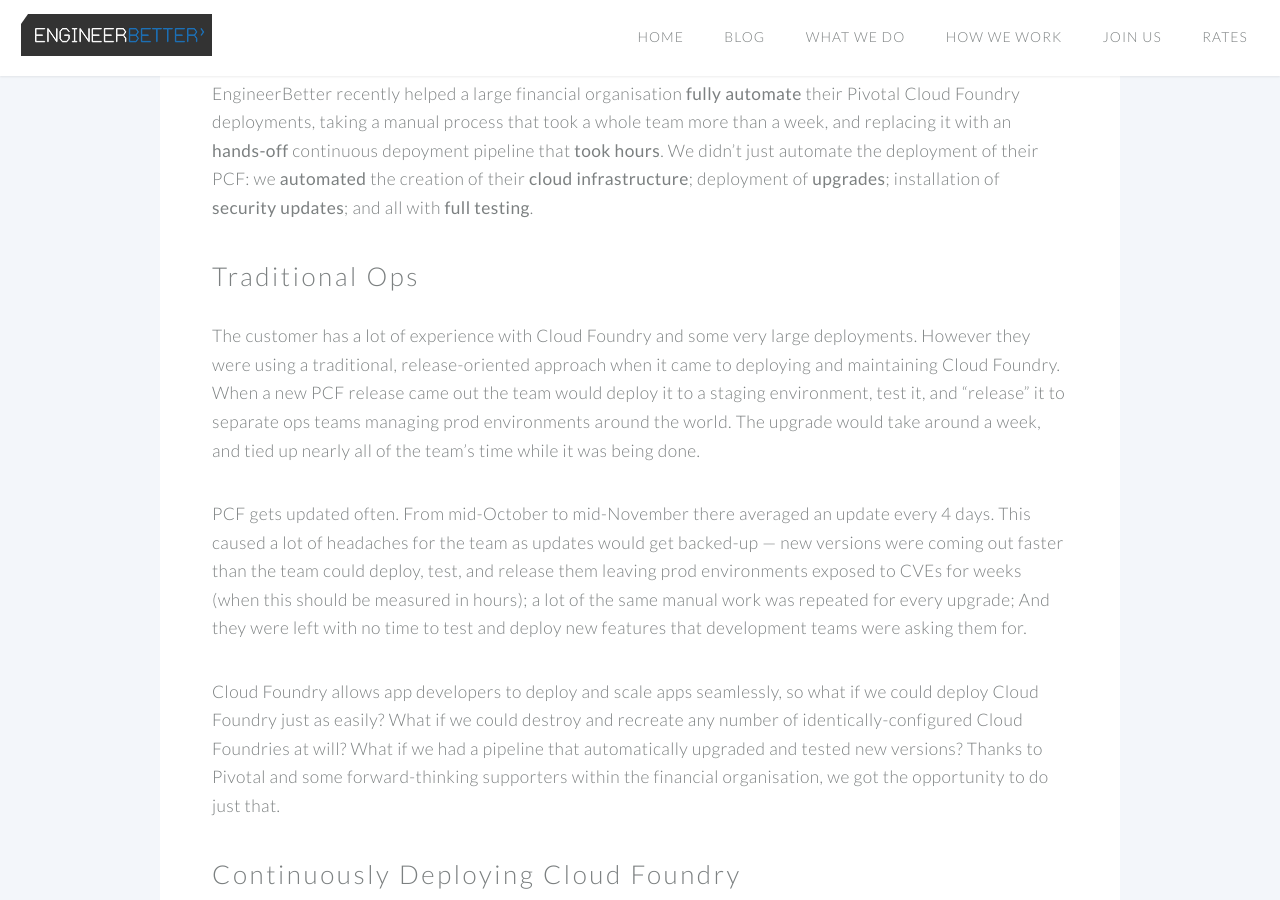
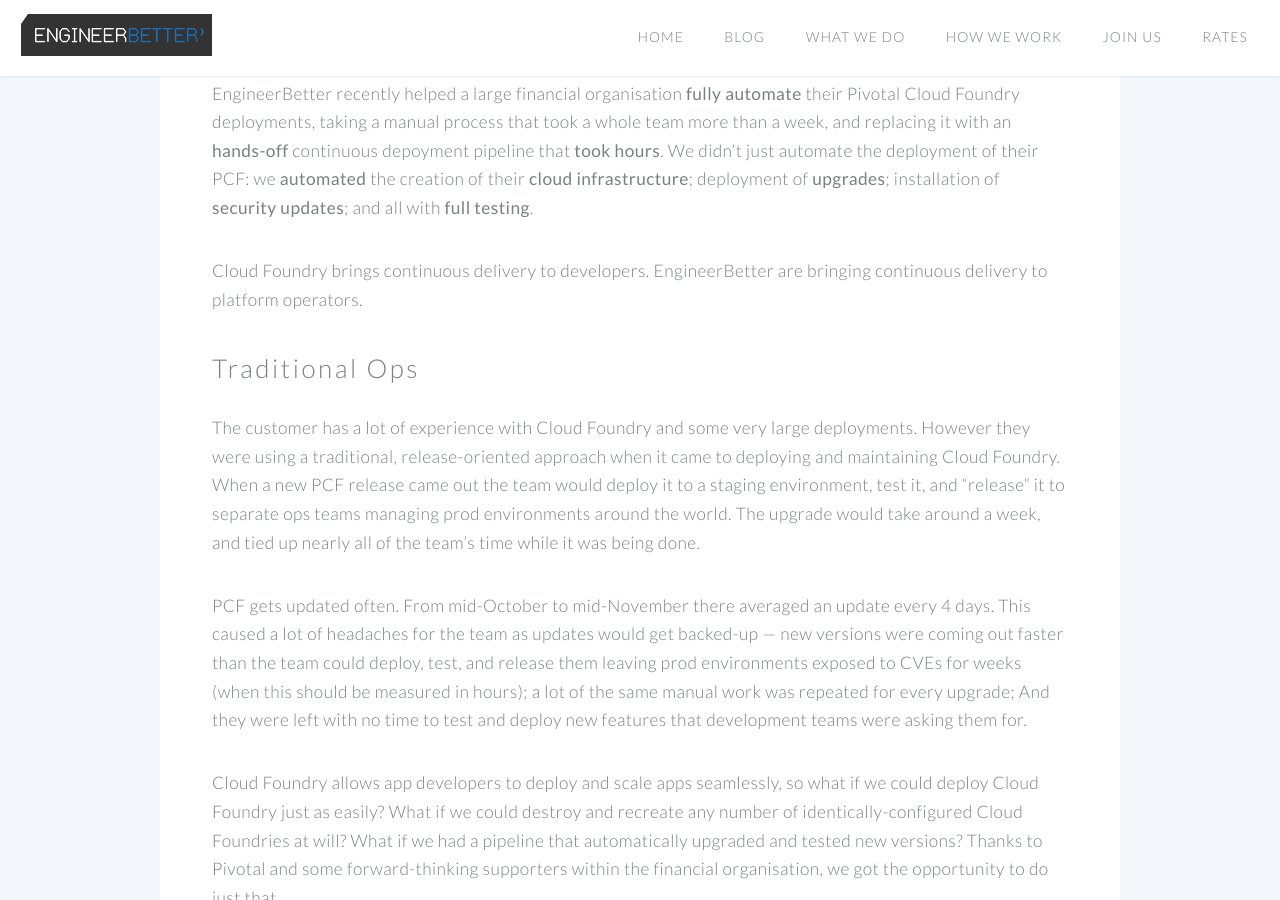
Before and after one commit to DanielJonesEB/engineerbetter.com, a Jekyll site: the page built from _posts/2016-12-14-continuously-deploying-pivotal-cloudfoundry.markdown, in a window 1280 px wide and 900 px high, scrolled down 1016 px. Built offline with Jekyll 4.4.1, drawn with Linux system fonts in a browser that asks for light colours; comment, search, counter and statistics services are not loaded.

Commit message:
gratuitous marketing awfulness that's not very British

```diff
--- a/_posts/2016-12-14-continuously-deploying-pivotal-cloudfoundry.markdown
+++ b/_posts/2016-12-14-continuously-deploying-pivotal-cloudfoundry.markdown
@@ -8,6 +8,8 @@
 <img src="/images/blog/continuous-delivery-ice-cream-factory.jpg" class="image fit">
 
 EngineerBetter recently helped a large financial organisation **fully automate** their Pivotal Cloud Foundry deployments, taking a manual process that took a whole team more than a week, and replacing it with an **hands-off** continuous depoyment pipeline that **took hours**. We didn't just automate the deployment of their PCF: we **automated** the creation of their **cloud infrastructure**; deployment of **upgrades**; installation of **security updates**; and all with **full testing**.
+
+Cloud Foundry brings continuous delivery to developers. EngineerBetter are bringing continuous delivery to platform operators.
 
 <!--more-->
 
```
